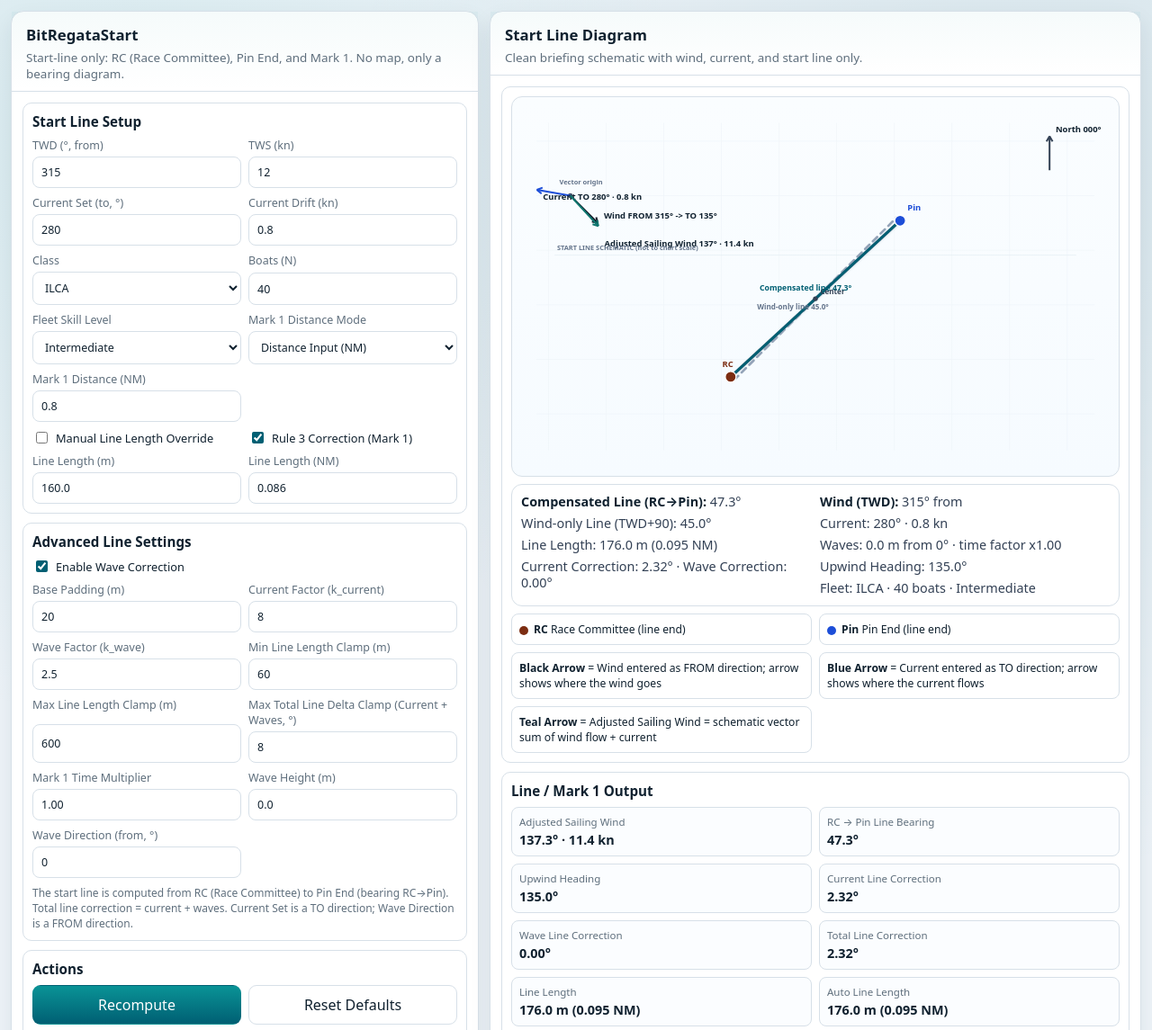
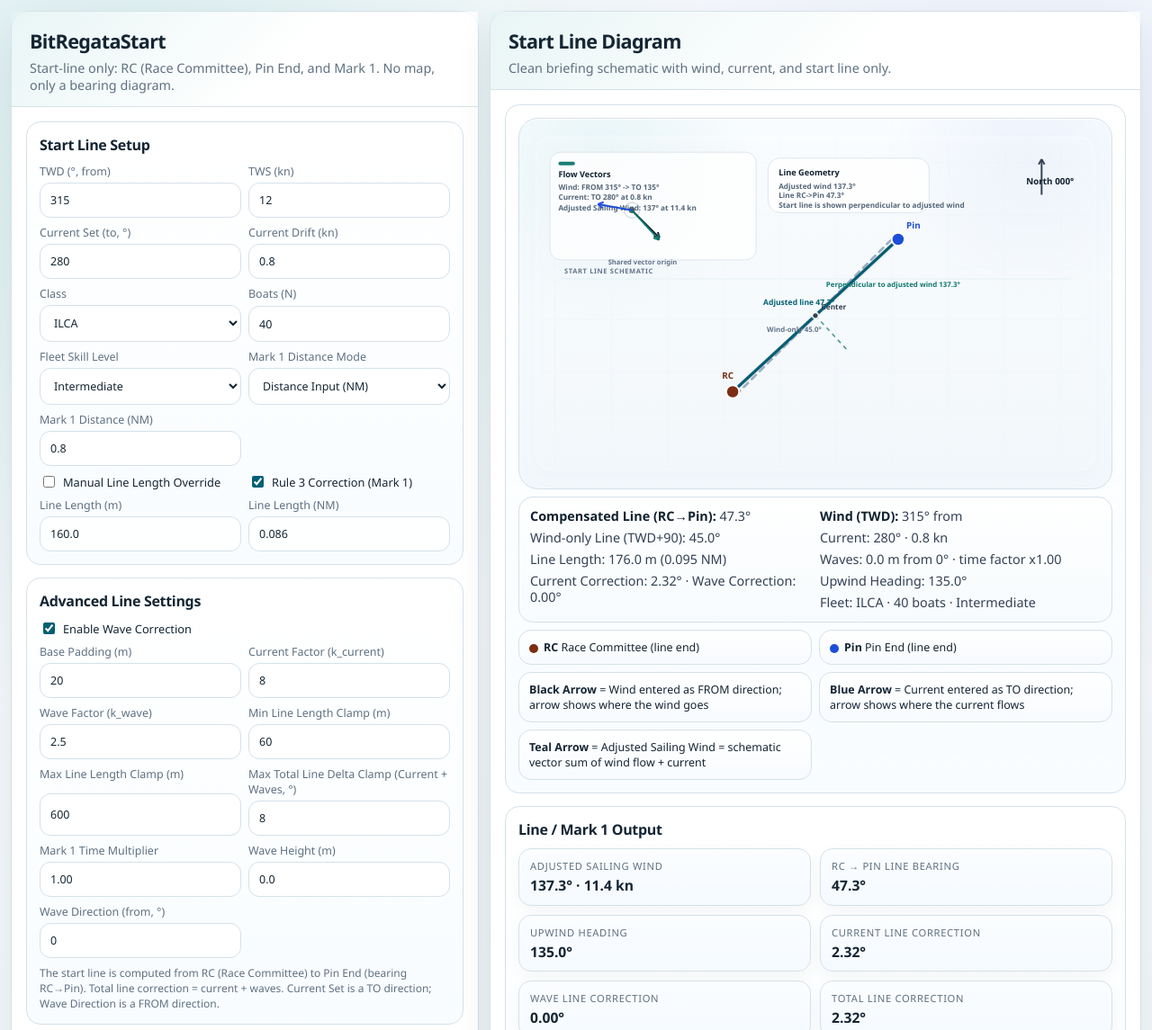
Before and after one commit to Gummo9/BitRegata, a plain HTML site: page index.html in a window 1280 px wide. Shown: the top 1145 px of the page at 90% size. Drawn offline with Linux system fonts and the light colour scheme.

Commit message:
Refactor styles and enhance SVG visuals for improved clarity and aesthetics

```diff
--- a/index.html
+++ b/index.html
@@ -6,25 +6,28 @@
   <title>BitRegataStart</title>
   <style>
     :root {
-      --bg: #edf3f8;
+      --bg: #ecf2f6;
       --panel: #ffffff;
-      --ink: #10212f;
-      --muted: #5f6f7d;
-      --line: #d7e0e8;
+      --ink: #142533;
+      --muted: #5f7182;
+      --line: #d5e1ea;
       --accent: #005f73;
       --accent2: #0a9396;
+      --accent3: #1d4ed8;
       --warn: #b45309;
       --danger: #9a3412;
-      --shadow: 0 10px 24px rgba(16, 33, 47, 0.08);
+      --panel-glow: rgba(10, 147, 150, 0.10);
+      --shadow: 0 18px 42px rgba(20, 37, 51, 0.08);
     }
     * { box-sizing: border-box; }
     body {
       margin: 0;
       color: var(--ink);
-      font-family: ui-sans-serif, system-ui, -apple-system, Segoe UI, Roboto, sans-serif;
+      font-family: "Avenir Next", "Segoe UI", "Helvetica Neue", sans-serif;
       background:
-        radial-gradient(circle at 10% 10%, rgba(10,147,150,.10), transparent 34%),
-        radial-gradient(circle at 90% 12%, rgba(0,95,115,.10), transparent 42%),
+        radial-gradient(circle at 12% 8%, rgba(10,147,150,.14), transparent 32%),
+        radial-gradient(circle at 88% 10%, rgba(29,78,216,.08), transparent 30%),
+        linear-gradient(180deg, rgba(255,255,255,.72), rgba(236,242,246,.92)),
         var(--bg);
     }
     .app {
@@ -37,33 +40,41 @@
     .panel {
       background: var(--panel);
       border: 1px solid var(--line);
-      border-radius: 14px;
+      border-radius: 20px;
       box-shadow: var(--shadow);
       min-height: 0;
       display: flex;
       flex-direction: column;
     }
     .panel-header {
-      padding: 14px 16px 10px;
+      padding: 18px 20px 14px;
       border-bottom: 1px solid var(--line);
-      background: linear-gradient(180deg, rgba(10,147,150,.04), rgba(255,255,255,0));
+      background:
+        linear-gradient(135deg, rgba(10,147,150,.09), rgba(255,255,255,0) 58%),
+        linear-gradient(180deg, rgba(255,255,255,.8), rgba(255,255,255,0));
     }
-    .panel-header h1 { margin: 0; font-size: 1.05rem; }
-    .panel-header p { margin: 5px 0 0; color: var(--muted); font-size: .84rem; }
+    .panel-header h1 {
+      margin: 0;
+      font-size: 1.35rem;
+      letter-spacing: -0.03em;
+      font-weight: 750;
+    }
+    .panel-header p { margin: 6px 0 0; color: var(--muted); font-size: .9rem; max-width: 58ch; }
     .panel-body {
-      padding: 12px;
+      padding: 16px;
       display: grid;
-      gap: 10px;
+      gap: 14px;
       align-content: start;
       overflow: auto;
     }
     .section {
       border: 1px solid var(--line);
-      border-radius: 10px;
-      background: #fff;
-      padding: 10px;
+      border-radius: 16px;
+      background: linear-gradient(180deg, rgba(255,255,255,.96), rgba(248,252,255,.92));
+      padding: 14px;
+      box-shadow: inset 0 1px 0 rgba(255,255,255,.75);
     }
-    .section h2 { margin: 0 0 8px; font-size: .95rem; }
+    .section h2 { margin: 0 0 10px; font-size: 1rem; letter-spacing: -0.02em; }
     .grid-2, .grid-3 {
       display: grid;
       grid-template-columns: 1fr;
@@ -89,9 +100,9 @@
       width: 100%;
       min-width: 0;
       border: 1px solid var(--line);
-      border-radius: 8px;
-      padding: 8px 9px;
-      background: #fff;
+      border-radius: 12px;
+      padding: 10px 11px;
+      background: rgba(255,255,255,.92);
       color: var(--ink);
     }
     input[type="checkbox"] { accent-color: var(--accent); }
@@ -107,10 +118,10 @@
     }
     button {
       border: 1px solid var(--line);
-      border-radius: 9px;
-      background: #fff;
+      border-radius: 12px;
+      background: rgba(255,255,255,.92);
       color: var(--ink);
-      padding: 10px 12px;
+      padding: 11px 13px;
       cursor: pointer;
       transition: background-color 120ms ease, border-color 120ms ease, transform 80ms ease;
     }
@@ -132,20 +143,25 @@
     .summary-grid {
       display: grid;
       grid-template-columns: 1fr;
-      gap: 8px;
+      gap: 10px;
     }
     .metric {
       border: 1px solid var(--line);
-      border-radius: 8px;
-      padding: 8px;
-      background: #fbfdff;
+      border-radius: 14px;
+      padding: 11px 12px;
+      background: linear-gradient(180deg, #fbfdff, #f5faff);
+      box-shadow: 0 6px 18px rgba(20, 37, 51, 0.04);
     }
-    .metric .k { display: block; color: var(--muted); font-size: .72rem; margin-bottom: 4px; }
-    .metric .v { font-size: .9rem; font-weight: 600; line-height: 1.25; word-break: break-word; }
+    .metric .k { display: block; color: var(--muted); font-size: .7rem; margin-bottom: 5px; text-transform: uppercase; letter-spacing: .06em; }
+    .metric .v { font-size: .98rem; font-weight: 700; line-height: 1.25; word-break: break-word; }
     .diagram-wrap {
       border: 1px solid var(--line);
-      border-radius: 12px;
-      background: linear-gradient(180deg, #fafdff, #f6fbff);
+      border-radius: 22px;
+      background:
+        radial-gradient(circle at 14% 12%, rgba(10,147,150,.08), transparent 26%),
+        radial-gradient(circle at 86% 10%, rgba(29,78,216,.06), transparent 24%),
+        linear-gradient(180deg, #fafdff, #f1f7fb);
+      box-shadow: inset 0 1px 0 rgba(255,255,255,.85);
       overflow: hidden;
     }
     #diagram {
@@ -161,17 +177,17 @@
     }
     .legend-item {
       border: 1px solid var(--line);
-      border-radius: 8px;
-      padding: 8px;
-      background: #fff;
-      font-size: .76rem;
+      border-radius: 14px;
+      padding: 10px 11px;
+      background: linear-gradient(180deg, #ffffff, #f8fbff);
+      font-size: .78rem;
     }
     .diagram-stats {
       margin-top: 8px;
       border: 1px solid var(--line);
-      border-radius: 12px;
-      background: #fff;
-      padding: 10px;
+      border-radius: 16px;
+      background: linear-gradient(180deg, rgba(255,255,255,.96), rgba(247,251,253,.96));
+      padding: 12px;
       display: grid;
       grid-template-columns: 1fr;
       gap: 10px;
@@ -767,8 +783,12 @@
     function svgLine(x1, y1, x2, y2, attrs = "") {
       return `<line x1="${x1}" y1="${y1}" x2="${x2}" y2="${y2}" ${attrs}></line>`;
     }
+    function svgRect(x, y, w, h, attrs = "") { return `<rect x="${x}" y="${y}" width="${w}" height="${h}" ${attrs}></rect>`; }
     function svgCircle(cx, cy, r, attrs = "") { return `<circle cx="${cx}" cy="${cy}" r="${r}" ${attrs}></circle>`; }
     function svgText(x, y, text, attrs = "") { return `<text x="${x}" y="${y}" ${attrs}>${text}</text>`; }
+    function svgTextBlock(x, y, lines, attrs = "", lineHeight = 18) {
+      return `<text x="${x}" y="${y}" ${attrs}>${lines.map((line, i) => `<tspan x="${x}" dy="${i === 0 ? 0 : lineHeight}">${line}</tspan>`).join("")}</text>`;
+    }
 
     function arrowEnd(x, y, len, bearingDeg) {
       const r = degToRad(bearingDeg);
@@ -785,6 +805,15 @@
         ${svgLine(end.x, end.y, left.x, left.y, `stroke="${color}" stroke-width="3"`)}
         ${svgLine(end.x, end.y, right.x, right.y, `stroke="${color}" stroke-width="3"`)}
         ${svgText(end.x + labelDx, end.y + labelDy, label, 'fill="#10212f" font-size="14" font-weight="600"')}
+      `;
+    }
+
+    function infoCardSvg(x, y, w, h, title, lines, accentColor) {
+      return `
+        ${svgRect(x, y, w, h, 'rx="18" fill="rgba(255,255,255,0.82)" stroke="rgba(211,223,232,0.95)" stroke-width="1.2"')}
+        ${svgRect(x + 14, y + 16, 28, 6, `rx="3" fill="${accentColor}" opacity="0.95"`)}
+        ${svgText(x + 14, y + 42, title, 'fill="#10212f" font-size="14" font-weight="700"')}
+        ${svgTextBlock(x + 14, y + 64, lines, 'fill="#546678" font-size="12.5" font-weight="600"', 17)}
       `;
     }
 
@@ -818,47 +847,72 @@
       const cb = visualPoint(center, halfLen, mod360(l.headingDeg + 180));
       const pin = visualPoint(center, halfLen, l.headingDeg);
 
-      const vectorBase = { x: 96, y: 160 };
-      const northBase = { x: 886, y: 118 };
+      const vectorBase = { x: 190, y: 152 };
+      const northBase = { x: 882, y: 126 };
+      const vectorPanel = { x: 52, y: 54, w: 348, h: 182 };
+      const linePanel = { x: 420, y: 64, w: 272, h: 92 };
 
       const html = `
         <defs>
           <filter id="shadow" x="-20%" y="-20%" width="140%" height="140%">
             <feDropShadow dx="0" dy="1" stdDeviation="1.4" flood-color="#9fb3c2" flood-opacity="0.4"/>
           </filter>
+          <filter id="softShadow" x="-20%" y="-20%" width="140%" height="140%">
+            <feDropShadow dx="0" dy="10" stdDeviation="10" flood-color="#b7c8d6" flood-opacity="0.24"/>
+          </filter>
         </defs>
         <rect x="0" y="0" width="1000" height="620" fill="transparent"></rect>
-        <g opacity="0.28">
-          ${Array.from({ length: 10 }).map((_, i) => svgLine(60 + i * 95, 40, 60 + i * 95, 580, 'stroke="#d8e3eb" stroke-width="1"')).join('')}
-          ${Array.from({ length: 6 }).map((_, i) => svgLine(40, 70 + i * 90, 960, 70 + i * 90, 'stroke="#d8e3eb" stroke-width="1"')).join('')}
+        <g opacity="0.2">
+          ${Array.from({ length: 10 }).map((_, i) => svgLine(60 + i * 95, 34, 60 + i * 95, 586, 'stroke="#d6e3ec" stroke-width="1"')).join('')}
+          ${Array.from({ length: 6 }).map((_, i) => svgLine(40, 72 + i * 88, 960, 72 + i * 88, 'stroke="#d6e3ec" stroke-width="1"')).join('')}
+        </g>
+        <g filter="url(#softShadow)">
+          ${svgRect(28, 28, 944, 564, 'rx="26" fill="rgba(255,255,255,0.22)" stroke="rgba(255,255,255,0.55)"')}
         </g>
 
         <g>
-          ${svgCircle(vectorBase.x, vectorBase.y, 4, 'fill="#475569"')}
-          ${svgText(vectorBase.x - 18, vectorBase.y - 18, 'Vector origin', 'fill="#64748b" font-size="11" font-weight="600"')}
-          ${arrowSvg(vectorBase.x, vectorBase.y, 64, windFlowHeading, '#111827', `Wind FROM ${fmtDeg(appState.inputs.twd)}° -> TO ${fmtDeg(windFlowHeading)}°`, 10, -8)}
-          ${arrowSvg(vectorBase.x, vectorBase.y, 56, currentHeading, '#1d4ed8', `Current TO ${fmtDeg(currentHeading)}° · ${fmt(appState.inputs.currentDrift,1)} kn`, 10, 16)}
-          ${arrowSvg(vectorBase.x, vectorBase.y, adjustedArrowLen, adjustedHeading, '#0f766e', `Adjusted Sailing Wind ${fmtDeg(adjustedHeading)}° · ${fmt(adjustedSpeed,1)} kn`, 10, 34)}
-          ${arrowSvg(northBase.x, northBase.y, 56, 0, '#334155', 'North 000°')}
+          ${infoCardSvg(vectorPanel.x, vectorPanel.y, vectorPanel.w, vectorPanel.h, 'Flow Vectors', [
+            `Wind: FROM ${fmtDeg(appState.inputs.twd)}° -> TO ${fmtDeg(windFlowHeading)}°`,
+            `Current: TO ${fmtDeg(currentHeading)}° at ${fmt(appState.inputs.currentDrift,1)} kn`,
+            `Adjusted Sailing Wind: ${fmtDeg(adjustedHeading)}° at ${fmt(adjustedSpeed,1)} kn`
+          ], '#0f766e')}
+          ${svgCircle(vectorBase.x, vectorBase.y, 5, 'fill="#41576a" opacity="0.9"')}
+          ${svgCircle(vectorBase.x, vectorBase.y, 13, 'fill="none" stroke="#9fb3c2" stroke-width="1.4" opacity="0.65"')}
+          ${arrowSvg(vectorBase.x, vectorBase.y, 66, windFlowHeading, '#111827', '', 0, 0)}
+          ${arrowSvg(vectorBase.x, vectorBase.y, 58, currentHeading, '#1d4ed8', '', 0, 0)}
+          ${arrowSvg(vectorBase.x, vectorBase.y, adjustedArrowLen, adjustedHeading, '#0f766e', '', 0, 0)}
+          ${svgText(vectorBase.x - 40, vectorBase.y + 92, 'Shared vector origin', 'fill="#64748b" font-size="11.5" font-weight="700"')}
+          ${arrowSvg(northBase.x, northBase.y, 60, 0, '#334155', '', 0, 0)}
+          ${svgText(northBase.x - 26, northBase.y - 18, 'North 000°', 'fill="#10212f" font-size="15" font-weight="800"')}
         </g>
 
         <g>
-          ${svgLine(70, 258, 930, 258, 'stroke="#e5edf4" stroke-width="1"')}
-          ${svgText(74, 250, 'START LINE SCHEMATIC (not to chart scale)', 'fill="#64748b" font-size="11" font-weight="600"')}
+          ${svgRect(linePanel.x, linePanel.y, linePanel.w, linePanel.h, 'rx="20" fill="rgba(255,255,255,0.84)" stroke="rgba(211,223,232,0.95)" stroke-width="1.2"')}
+          ${svgText(linePanel.x + 18, linePanel.y + 30, 'Line Geometry', 'fill="#10212f" font-size="14" font-weight="800"')}
+          ${svgTextBlock(linePanel.x + 18, linePanel.y + 52, [
+            `Adjusted wind ${fmt(l.adjustedSailingWindHeadingDeg,1)}°`,
+            `Line RC->Pin ${fmt(l.headingDeg,1)}°`,
+            'Start line is shown perpendicular to adjusted wind'
+          ], 'fill="#546678" font-size="12.5" font-weight="600"', 16)}
 
-          ${svgLine(idealCb.x, idealCb.y, idealPin.x, idealPin.y, 'stroke="#94a3b8" stroke-width="4" stroke-dasharray="10 8" stroke-linecap="round"')}
+          ${svgLine(70, 268, 930, 268, 'stroke="#deebf3" stroke-width="1"')}
+          ${svgText(76, 259, 'START LINE SCHEMATIC', 'fill="#64748b" font-size="11.5" font-weight="800" letter-spacing="0.08em"')}
+
+          ${svgLine(idealCb.x, idealCb.y, idealPin.x, idealPin.y, 'stroke="#93a6bb" stroke-width="4" stroke-dasharray="10 9" stroke-linecap="round" opacity="0.9"')}
           ${svgLine(cb.x, cb.y, pin.x, pin.y, 'stroke="#005f73" stroke-width="5" stroke-linecap="round" filter="url(#shadow)"')}
+          ${svgLine(center.x, center.y, center.x + Math.sin(degToRad(adjustedHeading)) * 82, center.y - Math.cos(degToRad(adjustedHeading)) * 82, 'stroke="#0f766e" stroke-width="2.4" stroke-dasharray="7 7" opacity="0.75"')}
 
-          ${svgCircle(cb.x, cb.y, 9, 'fill="#7c2d12" stroke="#fff" stroke-width="2"')}
-          ${svgCircle(pin.x, pin.y, 9, 'fill="#1d4ed8" stroke="#fff" stroke-width="2"')}
-          ${svgCircle(center.x, center.y, 4, 'fill="#334155"')}
+          ${svgCircle(cb.x, cb.y, 11, 'fill="#7c2d12" stroke="#fff" stroke-width="3"')}
+          ${svgCircle(pin.x, pin.y, 11, 'fill="#1d4ed8" stroke="#fff" stroke-width="3"')}
+          ${svgCircle(center.x, center.y, 5, 'fill="#334155" stroke="#fff" stroke-width="2"')}
 
-          ${svgText(cb.x - 14, cb.y - 16, 'RC', 'fill="#7c2d12" font-size="14" font-weight="700"')}
-          ${svgText(pin.x + 12, pin.y - 16, 'Pin', 'fill="#1d4ed8" font-size="14" font-weight="700"')}
-          ${svgText(center.x + 8, center.y - 8, 'Center', 'fill="#334155" font-size="12" font-weight="600"')}
+          ${svgText(cb.x - 18, cb.y - 22, 'RC', 'fill="#7c2d12" font-size="15" font-weight="800"')}
+          ${svgText(pin.x + 14, pin.y - 18, 'Pin', 'fill="#1d4ed8" font-size="15" font-weight="800"')}
+          ${svgText(center.x + 10, center.y - 10, 'Center', 'fill="#334155" font-size="12.5" font-weight="700"')}
 
-          ${svgText((idealCb.x + idealPin.x) / 2 - 96, (idealCb.y + idealPin.y) / 2 + 18, `Wind-only line ${fmt(idealHeading,1)}°`, 'fill="#64748b" font-size="12" font-weight="700"')}
-          ${svgText((cb.x + pin.x) / 2 - 92, (cb.y + pin.y) / 2 - 14, `Compensated line ${fmt(l.headingDeg,1)}°`, 'fill="#005f73" font-size="13" font-weight="700"')}
+          ${svgText((idealCb.x + idealPin.x) / 2 - 82, (idealCb.y + idealPin.y) / 2 + 28, `Wind-only ${fmt(idealHeading,1)}°`, 'fill="#64748b" font-size="12" font-weight="700"')}
+          ${svgText((cb.x + pin.x) / 2 - 88, (cb.y + pin.y) / 2 - 18, `Adjusted line ${fmt(l.headingDeg,1)}°`, 'fill="#005f73" font-size="13" font-weight="800"')}
+          ${svgText(center.x + 18, center.y - 48, `Perpendicular to adjusted wind ${fmt(l.adjustedSailingWindHeadingDeg,1)}°`, 'fill="#0f766e" font-size="12" font-weight="700"')}
 
         </g>
       `;
```
